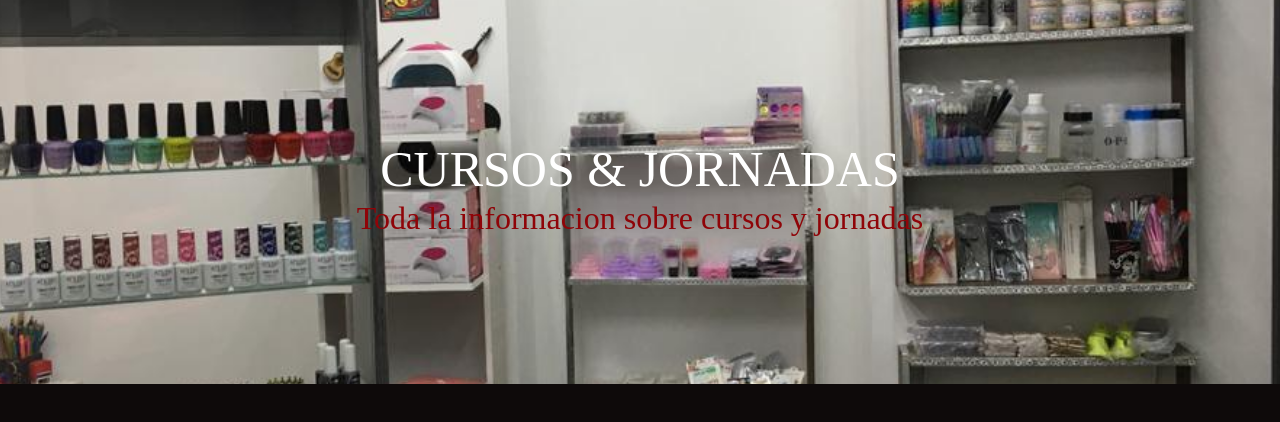
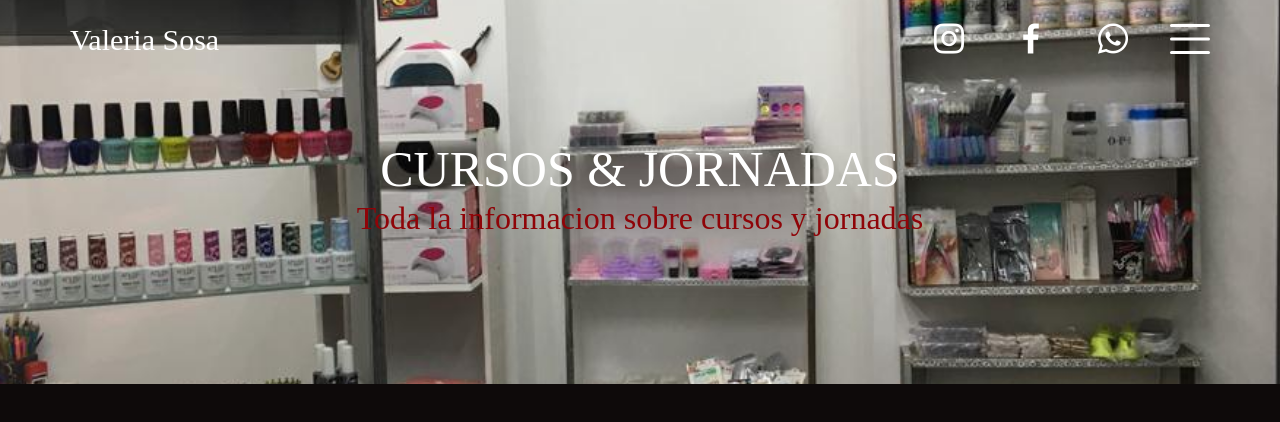
Before and after one commit to MatiasColazo1/tdu-page, an Angular app in the folder Cliente/: page /sobremi in a window 1280 px wide. Shown: the top 422 px of the page. Built offline with nearby package versions, Linux system fonts and the light colour scheme; a web font is replaced by a local one.

Commit message:
navbar sobremi

```diff
--- a/Cliente/src/app/app.module.ts
+++ b/Cliente/src/app/app.module.ts
@@ -8,6 +8,7 @@ import { BannerComponent } from './components/banner/banner.component';
 import { CursosComponent } from './components/cursos/cursos.component';
 import { HomeComponent } from './components/home/home.component';
 import { ContactoComponent } from './components/contacto/contacto.component';
+import { SobremiComponent } from './components/sobremi/sobremi.component';
 
 @NgModule({
   declarations: [
@@ -16,7 +17,8 @@ import { ContactoComponent } from './components/contacto/contacto.component';
     BannerComponent,
     CursosComponent,
     HomeComponent,
-    ContactoComponent
+    ContactoComponent,
+    SobremiComponent
   ],
   imports: [
     BrowserModule,
--- a/Cliente/src/app/components/sobremi/sobremi.component.html
+++ b/Cliente/src/app/components/sobremi/sobremi.component.html
@@ -1,4 +1,4 @@
-
+<app-navbar></app-navbar>
 <div class="banner d-flex flex-column justify-content-center align-items-center text-center">
   <h1>Cursos & Jornadas</h1>
   <h2>Toda la informacion sobre cursos y jornadas</h2>
```
